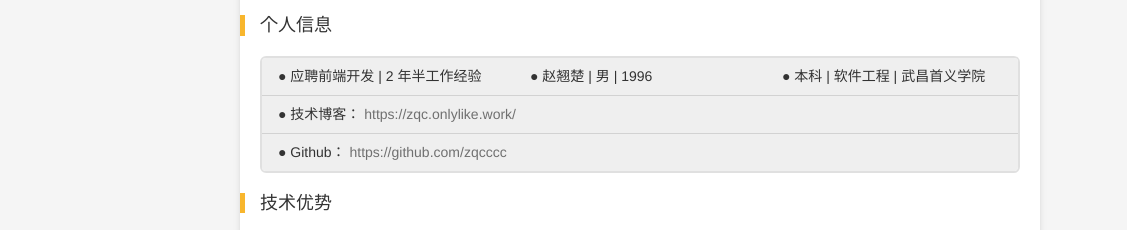
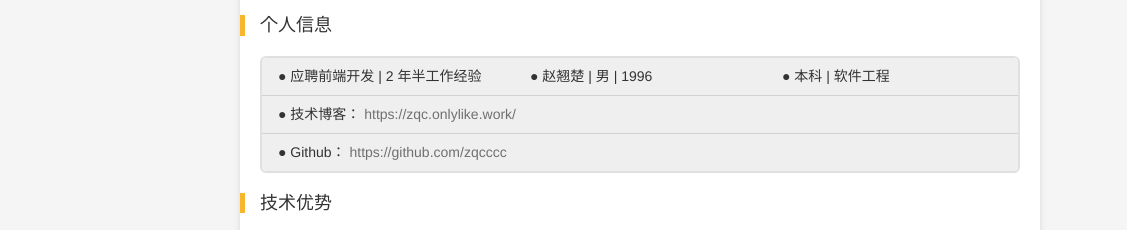
Before and after one commit to zqcccc/resume-boilerplate, a website: page src/index.html in a window 1280 px wide. Shown: the part 136-366 px from the top of the page, 0-1127 px from the left. Drawn offline with Linux system fonts and the light colour scheme.

Commit message:
hide school

```diff
--- a/src/index.html
+++ b/src/index.html
@@ -84,7 +84,7 @@
             <div class="row g-32">
               <div class="col-4 p-y-8">● 应聘前端开发 | 2 年半工作经验</div>
               <div class="col-4 p-y-8">● 赵翘楚 | 男 | 1996</div>
-              <div class="col-4 p-y-8">● 本科 | 软件工程 | 武昌首义学院</div>
+              <div class="col-4 p-y-8">● 本科 | 软件工程</div>
             </div>
           </div>
           <div class="box bg-gray-lightest">
```
